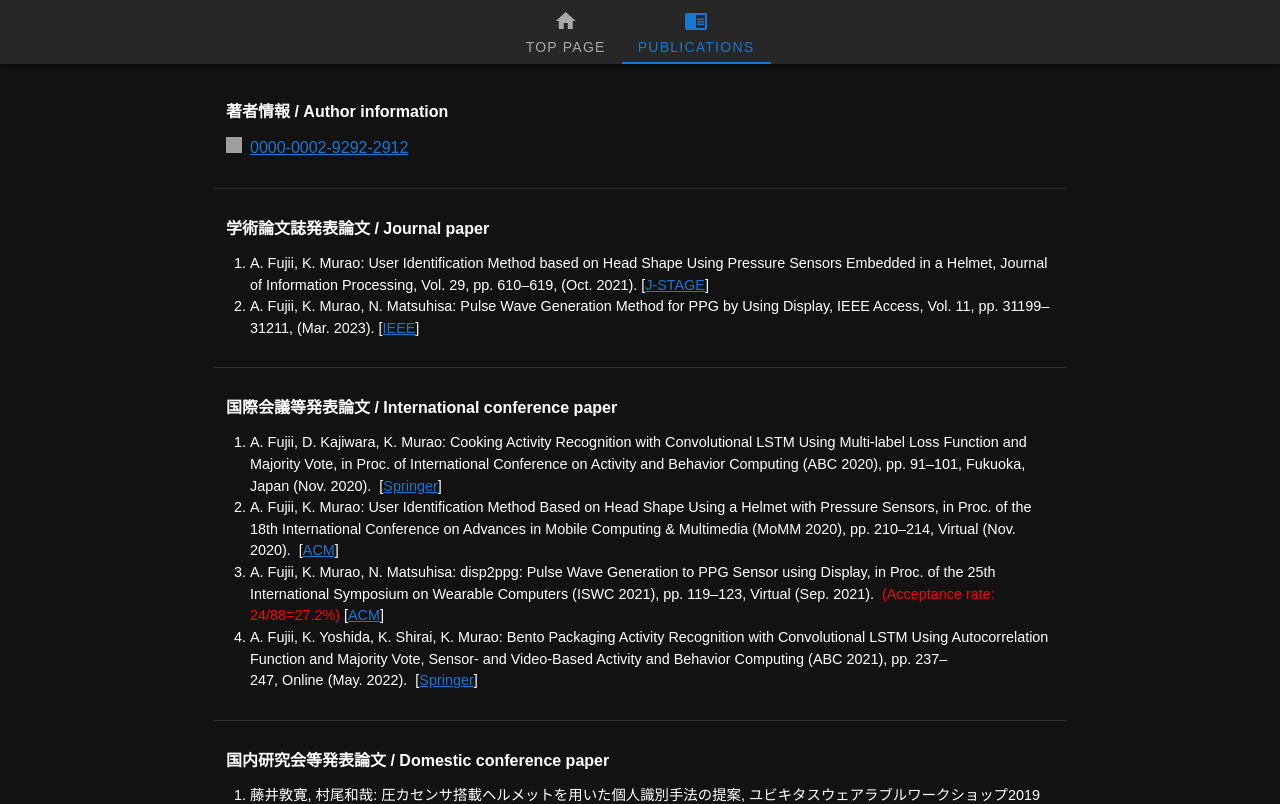
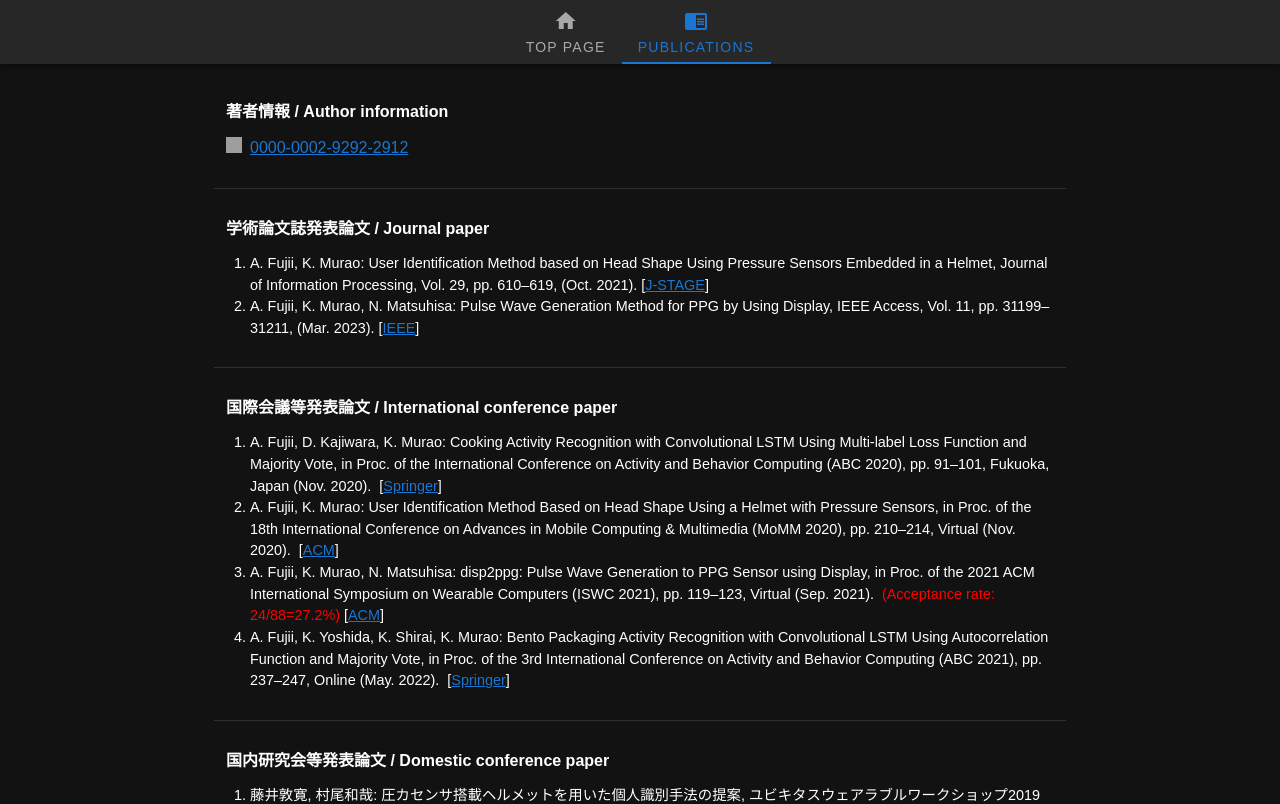
Before and after one commit to a2h1r0/personal-page, a Nuxt app: page /publications in a window 1280 px wide. Shown: the top 804 px of the page. Built offline with nearby package versions, Linux system fonts and the light colour scheme; grey boxes are pictures that could not be loaded.

Commit message:
Update publications.vue

```diff
--- a/pages/publications.vue
+++ b/pages/publications.vue
@@ -196,7 +196,7 @@ export default Vue.extend({
             title:
               'Cooking Activity Recognition with Convolutional LSTM Using Multi-label Loss Function and Majority Vote',
             bookTitle:
-              'in Proc. of International Conference on Activity and Behavior Computing',
+              'in Proc. of the International Conference on Activity and Behavior Computing',
             series: 'ABC 2020',
             pageFrom: 91,
             pageTo: 101,
@@ -228,7 +228,7 @@ export default Vue.extend({
             title:
               'disp2ppg: Pulse Wave Generation to PPG Sensor using Display',
             bookTitle:
-              'in Proc. of the 25th International Symposium on Wearable Computers',
+              'in Proc. of the 2021 ACM International Symposium on Wearable Computers',
             series: 'ISWC 2021',
             pageFrom: 119,
             pageTo: 123,
@@ -244,7 +244,7 @@ export default Vue.extend({
             title:
               'Bento Packaging Activity Recognition with Convolutional LSTM Using Autocorrelation Function and Majority Vote',
             bookTitle:
-              'Sensor- and Video-Based Activity and Behavior Computing',
+              'in Proc. of the 3rd International Conference on Activity and Behavior Computing',
             series: 'ABC 2021',
             pageFrom: 237,
             pageTo: 247,
```
